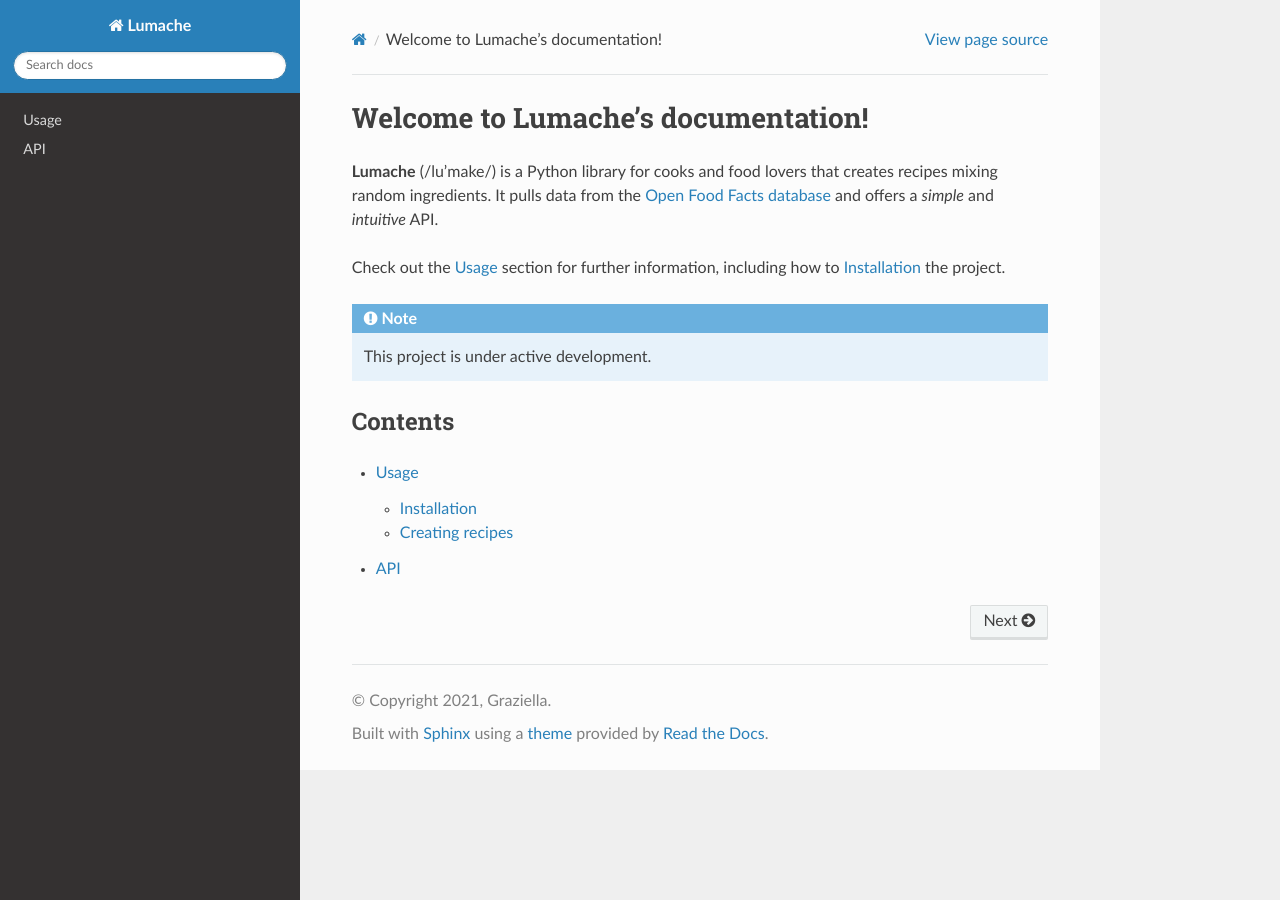
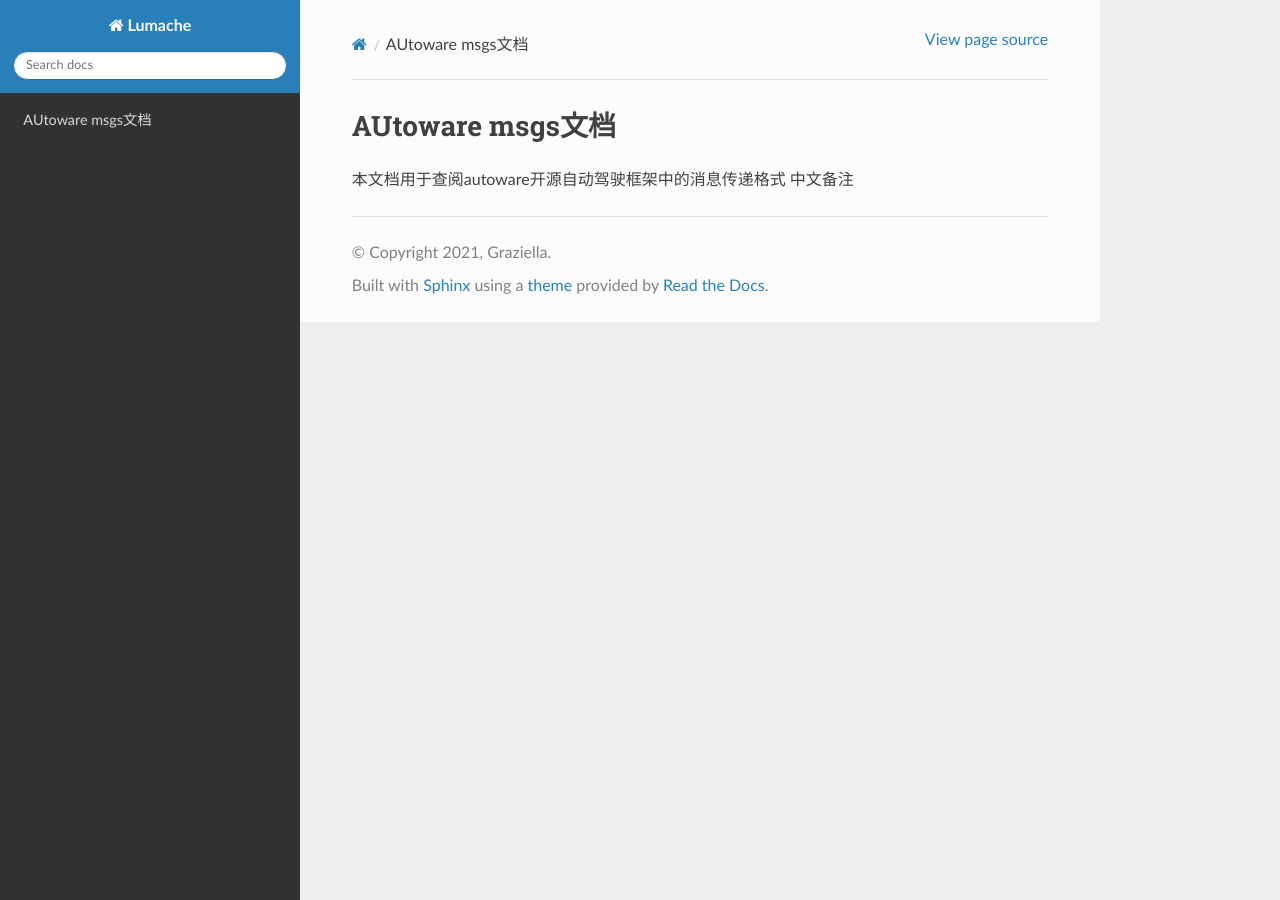
Before and after one commit to caclot/Autoware_msgs, a Sphinx documentation site: the page built from docs/source/index.rst, in a window 1280 px wide. Built offline with Sphinx 7.4.7 and the Read the Docs theme 3.1.0, drawn with Linux system fonts in a browser that asks for light colours.

Commit message:
Update index.rst

```diff
--- a/docs/source/index.rst
+++ b/docs/source/index.rst
@@ -1,22 +1,5 @@
-Welcome to Lumache's documentation!
+AUtoware msgs文档
 ===================================
 
-**Lumache** (/lu'make/) is a Python library for cooks and food lovers
-that creates recipes mixing random ingredients.
-It pulls data from the `Open Food Facts database <https://world.openfoodfacts.org/>`_
-and offers a *simple* and *intuitive* API.
-
-Check out the :doc:`usage` section for further information, including
-how to :ref:`installation` the project.
-
-.. note::
-
-   This project is under active development.
-
-Contents
---------
-
-.. toctree::
-
-   usage
-   api
+本文档用于查阅autoware开源自动驾驶框架中的消息传递格式
+中文备注
```
